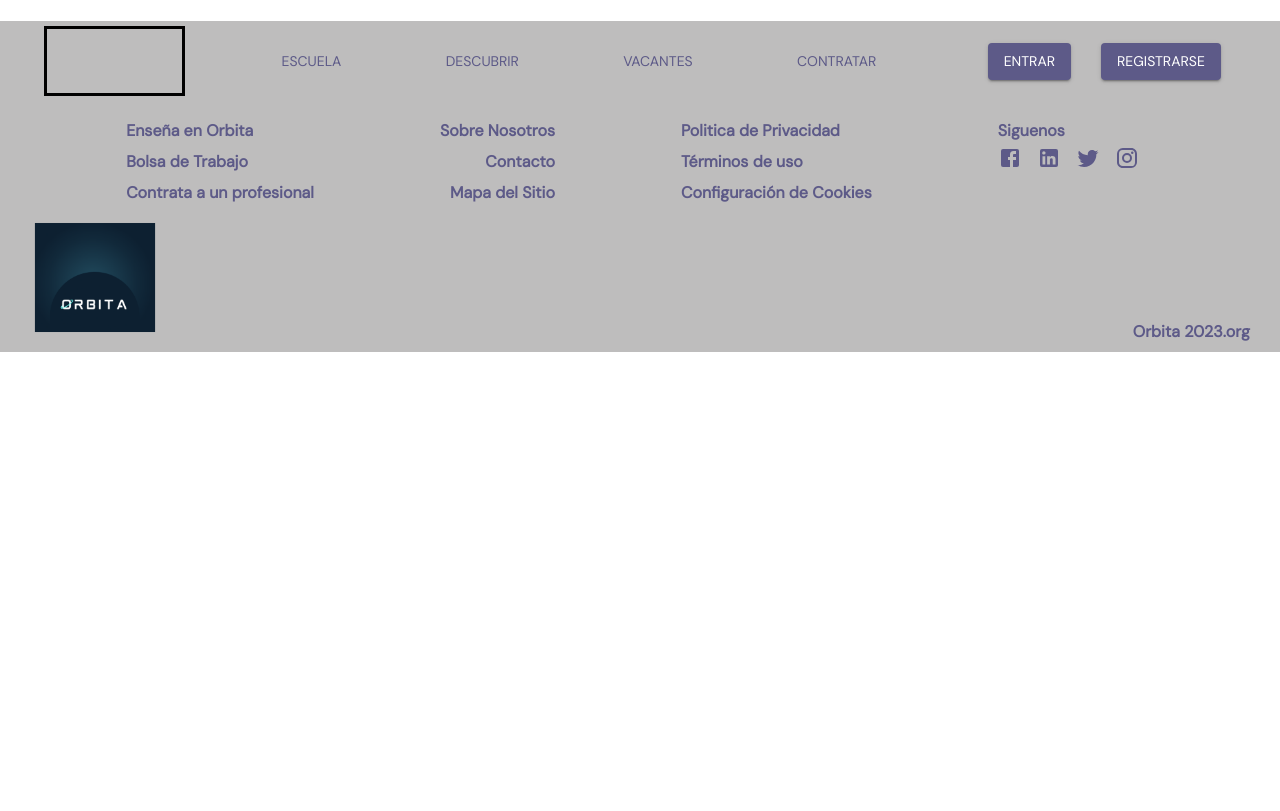
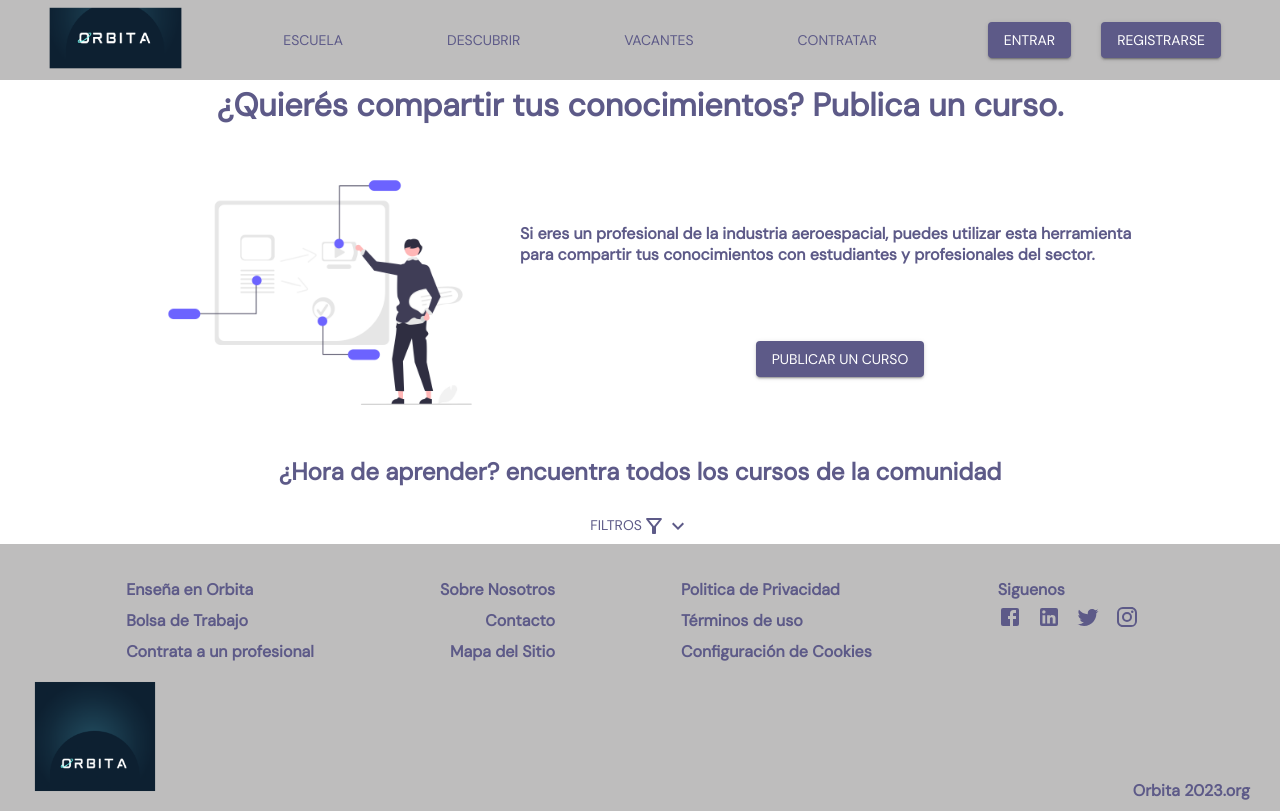
Before and after one commit to oscarmtzo/Orbita, a React (Create React App) app: page /cursos in a window 1280 px wide. Built offline with nearby package versions, Linux system fonts and the light colour scheme.

Commit message:
feat | Adicion de logo para la NavBar, y archivo Cursos.css con algunos estilos, a su vez se agrego secciones del componente Cursos.js

```diff
--- a/src/components/NavBar.js
+++ b/src/components/NavBar.js
@@ -11,6 +11,9 @@ import Button from '@mui/material/Button'
  * @function permite crear temas personailzados
  */
 import { createTheme } from '@mui/material/styles'
+
+// imagenes
+import Logo_Laboratorio_Virtual from './../assets/imgs/Logo_Laboratorio_Virtual.png'
 
 const theme = createTheme(
     {
@@ -46,7 +49,8 @@ const NavBar = () => {
         <nav>
             <Link to="/">
                 <div className="logo_container">
-                    <div id="logo"></div>
+                    <img id="logo" src={Logo_Laboratorio_Virtual} alt="logo_orbita" />
+                    {/* <div id="logo"></div> */}
                 </div>
             </Link>
             <Link to="/cursos">
--- /dev/null
+++ b/src/components/styles/Cursos.css
@@ -0,0 +1,28 @@
+h1, h2, h3, h4, h5, h6, p {
+    color: #5D5A88;
+    font-weight: 600;
+}
+
+header {
+    height: fit-content;
+    width: 100%;
+    display: flex;
+    flex-direction: column;
+    align-items: center;
+}
+
+header article {
+    display: flex;
+}
+
+header article img {
+    width: 400px;
+    height: fit-content;
+}
+
+header article aside {
+    display: flex;
+    flex-direction: column;
+    height: inherit;
+    justify-content: space-evenly;
+}
--- a/src/components/styles/NavBar.css
+++ b/src/components/styles/NavBar.css
@@ -26,9 +26,10 @@ nav button {
 }
 
 #logo {
-    border-color: black;
-    border-style: solid;
+    /* border-color: black; */
+    /* border-style: solid; */
     /* border: 30px; */
-    height: 8vh;
-    width: 135px;
+    /* height: 8vh; */
+    /* width: 135px; */
+    height: 9vh;
 }
--- a/src/components/views/Cursos.js
+++ b/src/components/views/Cursos.js
@@ -1,12 +1,42 @@
 import React from 'react'
 import NavBar from '../NavBar'
 import Footer from './../Footer';
+
+// estilos
+import './../styles/Cursos.css'
+import {theme} from './Inicio';
+import Button from '@mui/material/Button';
+import FilterAltOutlinedIcon from '@mui/icons-material/FilterAltOutlined';
+import KeyboardArrowDownOutlinedIcon from '@mui/icons-material/KeyboardArrowDownOutlined';
+import Menu from '@mui/material/Menu';
+
+//imagenes
+import undraw_Teaching from './../../assets/imgs/undraw_Teaching.png'
 
 const Cursos = () => {
     return (
         <>
             <NavBar></NavBar>
-            <h1>¿Quierés compartir tus conocimientos? Publica un curso.</h1>
+            <br/>
+            <br/>
+            <br/>
+            <header>
+                <h1>¿Quierés compartir tus conocimientos? Publica un curso.</h1>
+                <article>
+                    <img src={undraw_Teaching} alt={'undraw_Teaching.png'}/>
+                    <aside>
+                        <p>Si eres un profesional de la industria aeroespacial, puedes utilizar esta herramienta para compartir tus conocimientos con estudiantes y profesionales del sector. </p>
+                        <Button theme={theme} variant='contained' href="">PUBLICAR UN CURSO</Button>
+                    </aside>
+                </article>
+            </header>
+            <main>
+                <h2>¿Hora de aprender? encuentra todos los cursos de la comunidad</h2>
+                <aside>
+                    <Button theme={theme} >Filtros <FilterAltOutlinedIcon /> <KeyboardArrowDownOutlinedIcon /> </Button>
+                </aside>
+
+            </main>
             <Footer />
         </>
     )
--- a/src/components/views/Inicio.js
+++ b/src/components/views/Inicio.js
@@ -23,7 +23,7 @@ import { createTheme } from '@mui/material/styles'
 
 
 
-const theme = createTheme(
+export const theme = createTheme(
     {
         palette: {
             primary: {
```
Also changed, not shown: src/assets/imgs/Logo_Laboratorio_Virtual.png (added), src/assets/imgs/undraw_Teaching.png (added).
